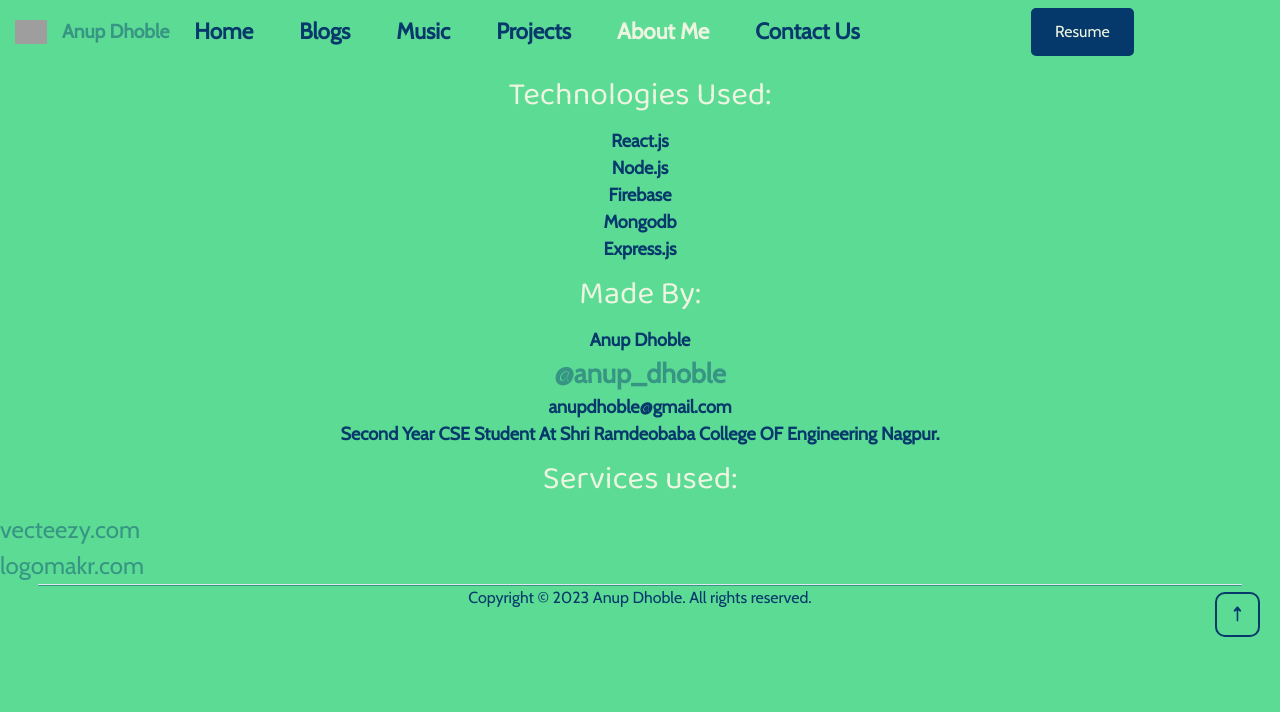
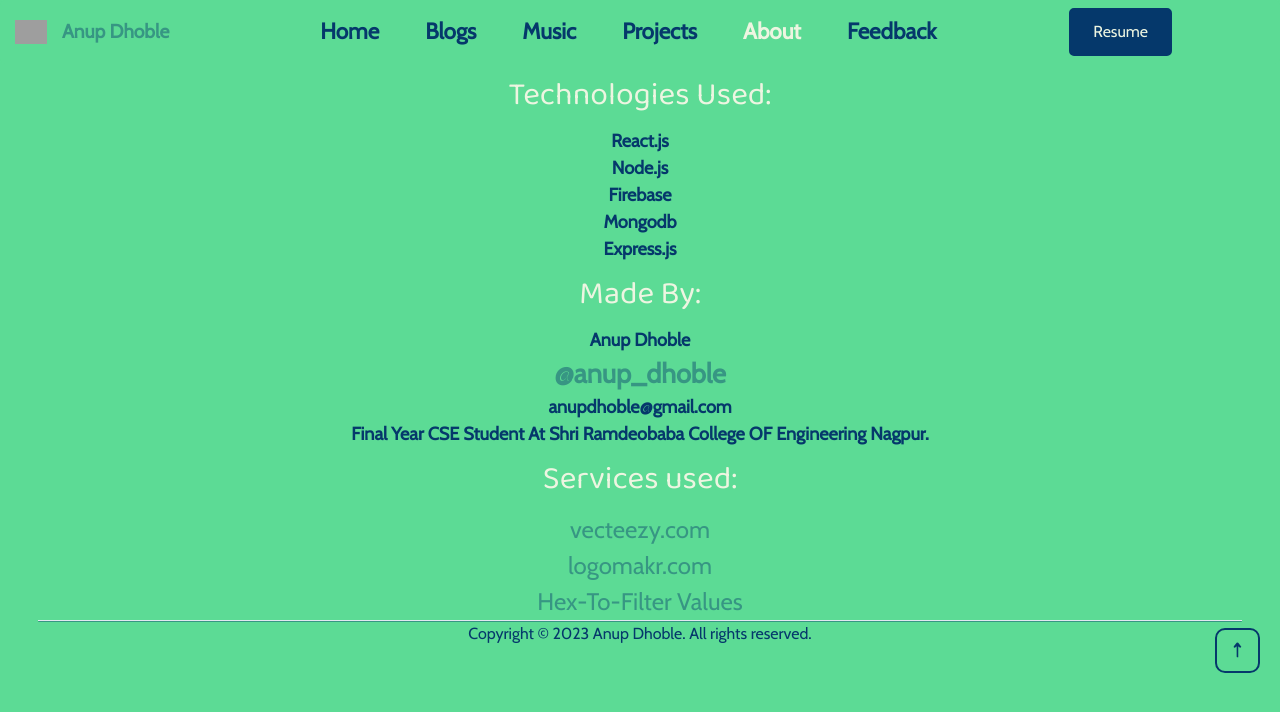
Before and after one commit to anupdhoble/personalwebsitefrontend, a React (Create React App) app: page /about in a window 1280 px wide. Shown: the top 712 px of the page. Built offline with nearby package versions, Linux system fonts and the light colour scheme; grey boxes are pictures that could not be loaded; a web font is replaced by a local one.

Commit message:
chore: Update About page content and styles

```diff
--- a/src/components/About.jsx
+++ b/src/components/About.jsx
@@ -1,6 +1,6 @@
 import '../styles/about.css';
 export default function About() {
-    return(
+    return (
         <>
             <div id="pagecontent">
                 <h1 className="titles">Technologies Used:</h1>
@@ -17,7 +17,7 @@ export default function About() {
                     <li>Anup Dhoble</li>
                     <li><a href="https://www.instagram.com/anup_dhoble/" target="_blank" rel="noreferrer">@anup_dhoble</a></li>
                     <li>anupdhoble@gmail.com</li>
-            <li>Second Year CSE Student At Shri Ramdeobaba College OF Engineering Nagpur.</li>
+                    <li>Final Year CSE Student At Shri Ramdeobaba College OF Engineering Nagpur.</li>
                 </ul>
 
 
@@ -26,9 +26,11 @@ export default function About() {
             respective parties.<br/>We respect your copyrights and would like to here out issues(if any).
         </h2> */}
                 <h1 className="titles">Services used:</h1>
+                <div className='titlelinks'>
                     <a href="https://www.vecteezy.com/" target="_blank" rel="noreferrer">vecteezy.com</a>
-        <br/>
                     <a href="https://logomakr.com/" target="_blank" rel="noreferrer">logomakr.com</a>
+                    <a href="https://isotropic.co/tool/hex-color-to-css-filter/">Hex-To-Filter Values</a>
+                </div>
             </div>
         </>
     )
--- a/src/components/Header.jsx
+++ b/src/components/Header.jsx
@@ -25,8 +25,8 @@ export default function Header({ isNavbarActive, toggleNavbar, closeTheMenu }) {
                     <li><Link className={`${location.pathname === "/blogs" ? 'highlightNavoption' : ''}`} to="/blogs" onClick={closeTheMenu}>Blogs</Link></li>
                     <li><Link className={`${location.pathname === "/music" ? 'highlightNavoption' : ''}`} to="/music" onClick={closeTheMenu}>Music</Link></li>
                     <li><Link className={`${location.pathname === "/projects" ? 'highlightNavoption' : ''}`} to="/projects" onClick={closeTheMenu}>Projects</Link></li>
-                    <li><Link className={`${location.pathname === "/about" ? 'highlightNavoption' : ''}`} to="/about" onClick={closeTheMenu}>About Me</Link></li>
-                    <li><Link className={`${location.pathname === "/contact" ? 'highlightNavoption' : ''}`} to="/contact" onClick={closeTheMenu}>Contact Us</Link></li>
+                    <li><Link className={`${location.pathname === "/about" ? 'highlightNavoption' : ''}`} to="/about" onClick={closeTheMenu}>About</Link></li>
+                    <li><Link className={`${location.pathname === "/contact" ? 'highlightNavoption' : ''}`} to="/contact" onClick={closeTheMenu}>Feedback</Link></li>
 
                 </ul>
                 <div onClick={handleResume} className="resumebutton">
--- a/src/styles/about.css
+++ b/src/styles/about.css
@@ -40,6 +40,12 @@
     color: var(--color5);
     text-align: center;
 }
+.titlelinks{
+    display: flex;
+    flex-direction: column;
+    justify-content: center;
+    align-items: center;
+}
 .disclaimer{
     font-family: var(--font1);
     font-size: large;
--- a/src/styles/header.css
+++ b/src/styles/header.css
@@ -27,7 +27,8 @@
 
 .navbar ul {
     overflow: auto;
-    margin: 2px 2px;
+    margin: 2px 2px 2px 10vw;
+
 }
 
 .navbar li {
@@ -81,3 +82,9 @@
     color: var(--color5);
     transition: 0.3s ease-in-out;
 }
+
+@media(max-width:992px){
+    .navbar ul{
+        margin-left: 2px;
+    }
+}
--- a/src/styles/home.css
+++ b/src/styles/home.css
@@ -63,6 +63,7 @@
     gap: 50px;
     overflow: hidden;
     padding: 10px;
+
 }
 
 #contactsLinks a {
--- a/src/styles/utility.css
+++ b/src/styles/utility.css
@@ -9,5 +9,5 @@ a :hover{
     cursor:pointer;
 }
 .footercorrect{
-    min-height: 80vh;
+    min-height: 90vh;
 }
```
Lines whose indentation alone changed are shown as unchanged.
